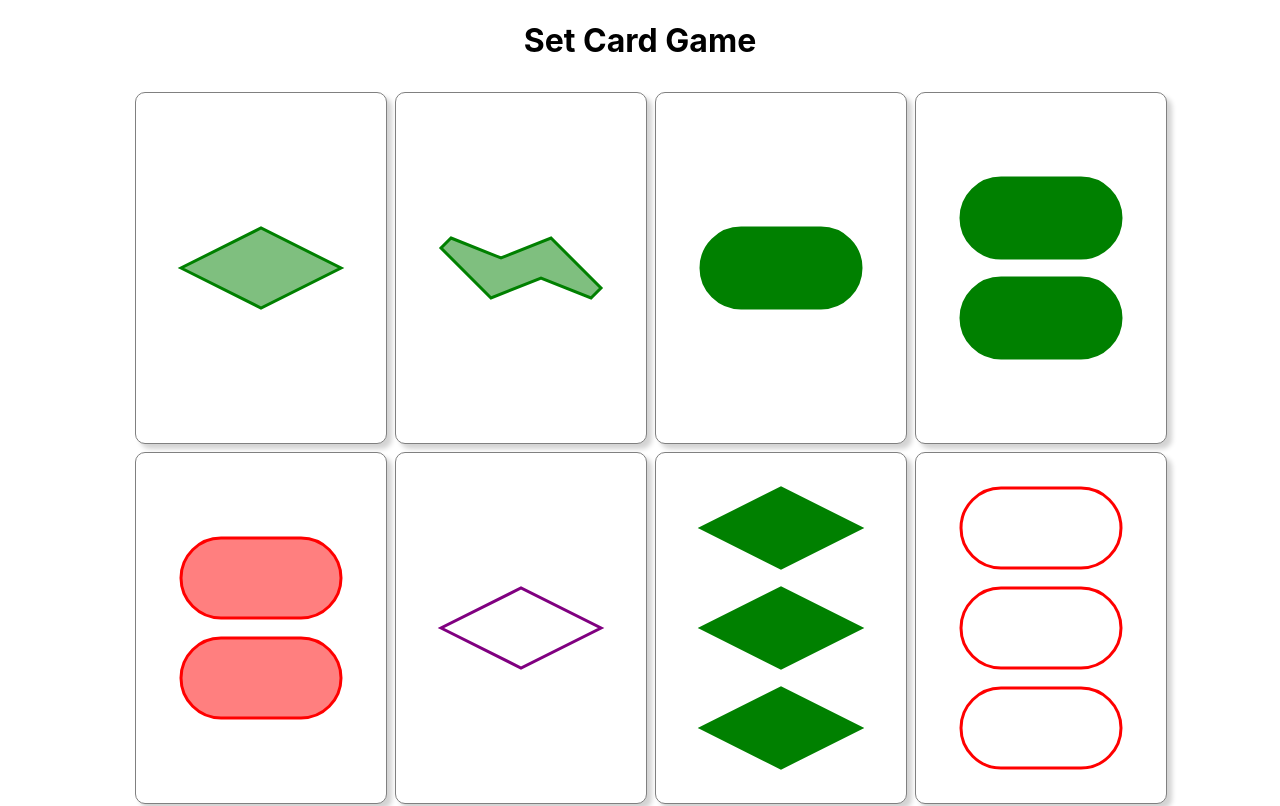
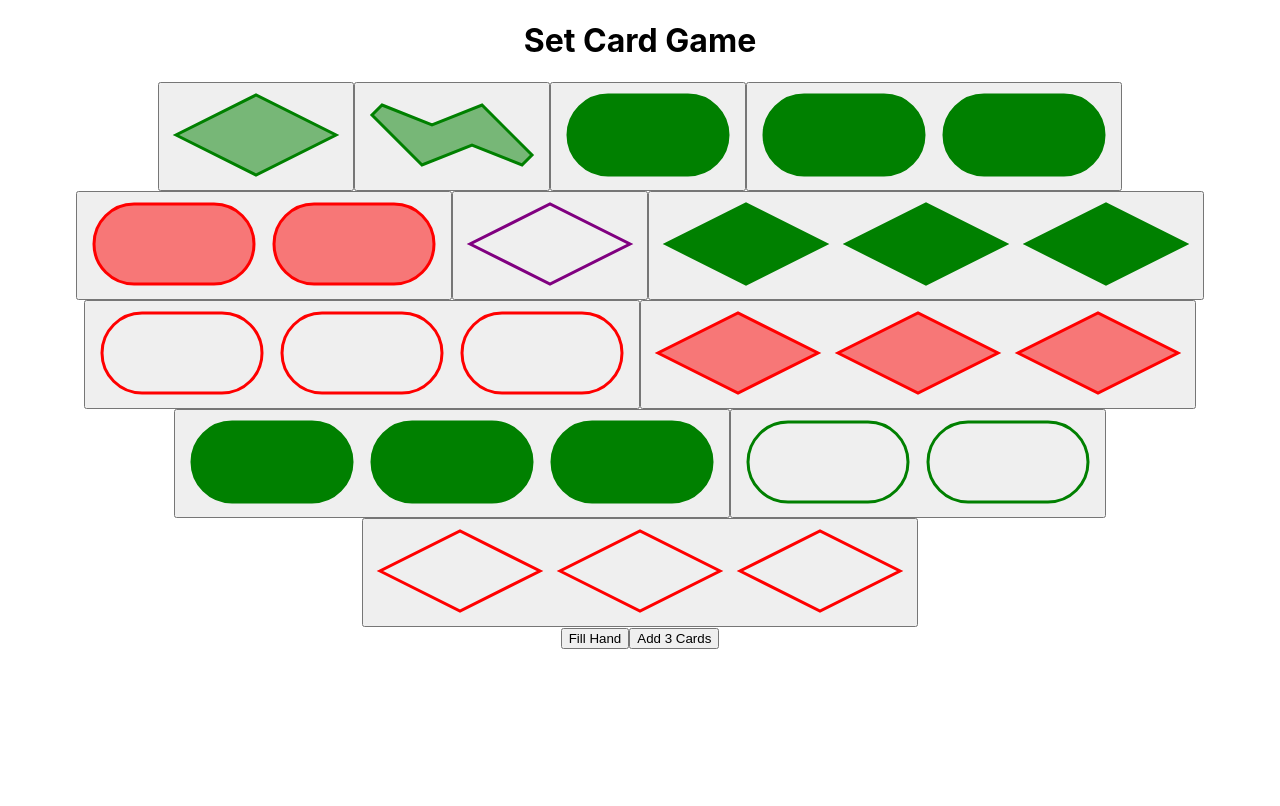
Before and after one commit to steve-messing/typescript-react-set, a React (Create React App) app: page / in a window 1280 px wide. Shown: the top 806 px of the page. Built offline with nearby package versions, Linux system fonts and the light colour scheme.

Commit message:
update deck, card

```diff
--- a/src/App.css
+++ b/src/App.css
@@ -36,11 +36,3 @@
     transform: rotate(360deg);
   }
 }
-
-.playingCardDeck {
-  display: grid;
-  grid-template-columns: 250px 250px 250px 250px;
-  grid-template-rows: 350px 350px 350px 350px;
-  gap: 10px;
-  justify-content: center;
-}
--- a/src/components/SetCard.tsx
+++ b/src/components/SetCard.tsx
@@ -1,5 +1,14 @@
 import "./styles.css";
-import { DIAMOND, OVAL, SQUIGGLE, SetCardColor, SetCardFill, SetCardProps, SetCardShape } from "./interfaces";
+import {
+  DIAMOND,
+  LiveCardProps,
+  OVAL,
+  SQUIGGLE,
+  SetCardColor,
+  SetCardFill,
+  SetCardProps,
+  SetCardShape,
+} from "./interfaces";
 
 function getSvg(shape: SetCardShape, color: SetCardColor, fill: SetCardFill) {
   return (
@@ -13,20 +22,20 @@ function getSvg(shape: SetCardShape, color: SetCardColor, fill: SetCardFill) {
         d={getShapePath(shape)}
       ></path>
     </svg>
-  )
+  );
 }
 
 function getShapePath(shape: SetCardShape) {
   if (shape === DIAMOND) {
-    return "m10,50 l80,40 l80,-40 l-80,-40 l-80, 40 z"
+    return "m10,50 l80,40 l80,-40 l-80,-40 l-80, 40 z";
   }
   if (shape === OVAL) {
-    return "m50,10 A 1 1 0 0 0 50 90 l80,0 A 1 1 0 0 0 130 10 Z"
+    return "m50,10 A 1 1 0 0 0 50 90 l80,0 A 1 1 0 0 0 130 10 Z";
   }
   if (shape === SQUIGGLE) {
-    return "m 20 20 l 50 20 l 50 -20 l 50 50 l -10 10 l -50 -20 l -50 20 l -50 -50 l 10 -10 z"
+    return "m 20 20 l 50 20 l 50 -20 l 50 50 l -10 10 l -50 -20 l -50 20 l -50 -50 l 10 -10 z";
   }
-};
+}
 
 function getOpacity(fill: SetCardFill) {
   if (fill === "solid") {
@@ -40,13 +49,18 @@ function getOpacity(fill: SetCardFill) {
   }
 }
 
-function SetCard(props: SetCardProps) {
-  return (
+function SetCard(props?: LiveCardProps) {
+  return props ? (
     <>
-      <div className="playingCard">
+      <button
+        className={props.selected ? "selected" : undefined + "playingCard"}
+        onClick={props.onCardClick}
+      >
         {Array(props.number).fill(getSvg(props.shape, props.color, props.fill))}
-      </div>
+      </button>
     </>
+  ) : (
+    null
   );
 }
 
--- a/src/components/SetDeck.tsx
+++ b/src/components/SetDeck.tsx
@@ -4,6 +4,7 @@ import {
   SetCardFill,
   SetCardNumber,
   SetCardShape,
+  LiveCardProps,
 } from "./interfaces";
 
 const SetCardNumbers: SetCardNumber[] = [1, 2, 3];
@@ -34,8 +35,14 @@ function shuffleDeck(deck: SetCardProps[]): SetCardProps[] {
   return shuffledDeck;
 }
 
-export function getStartingDeck(): SetCardProps[] {
+export function getStartingDeck(): LiveCardProps[] {
   const deck = makeDeck();
   const shuffledDeck = shuffleDeck(deck);
-  return shuffledDeck;
+  const liveDeck = shuffledDeck.map((card, index) => ({
+    ...card,
+    index,
+    selected: false,
+    onCardClick: () => {},
+  }));
+  return liveDeck;
 }
--- a/src/components/styles.css
+++ b/src/components/styles.css
@@ -11,3 +11,22 @@
     align-items: center;
     margin: 10px;
 }
+
+.selected {
+    border: 2px solid blue;
+}
+.standardHand {
+    display: grid;
+    grid-template-columns: 250px 250px 250px 250px;
+    grid-template-rows: 350px 350px 350px;
+    gap: 10px;
+    justify-content: center;
+}
+
+.extendedHand {
+    display: grid;
+    grid-template-columns: 250px 250px 250px 250px 250px;
+    grid-template-rows: 350px 350px 350px;
+    gap: 10px;
+    justify-content: center;
+  }
```
Also changed, not shown: src/components/interfaces.ts (+8 -0 lines). Lines whose indentation alone changed are shown as unchanged.
